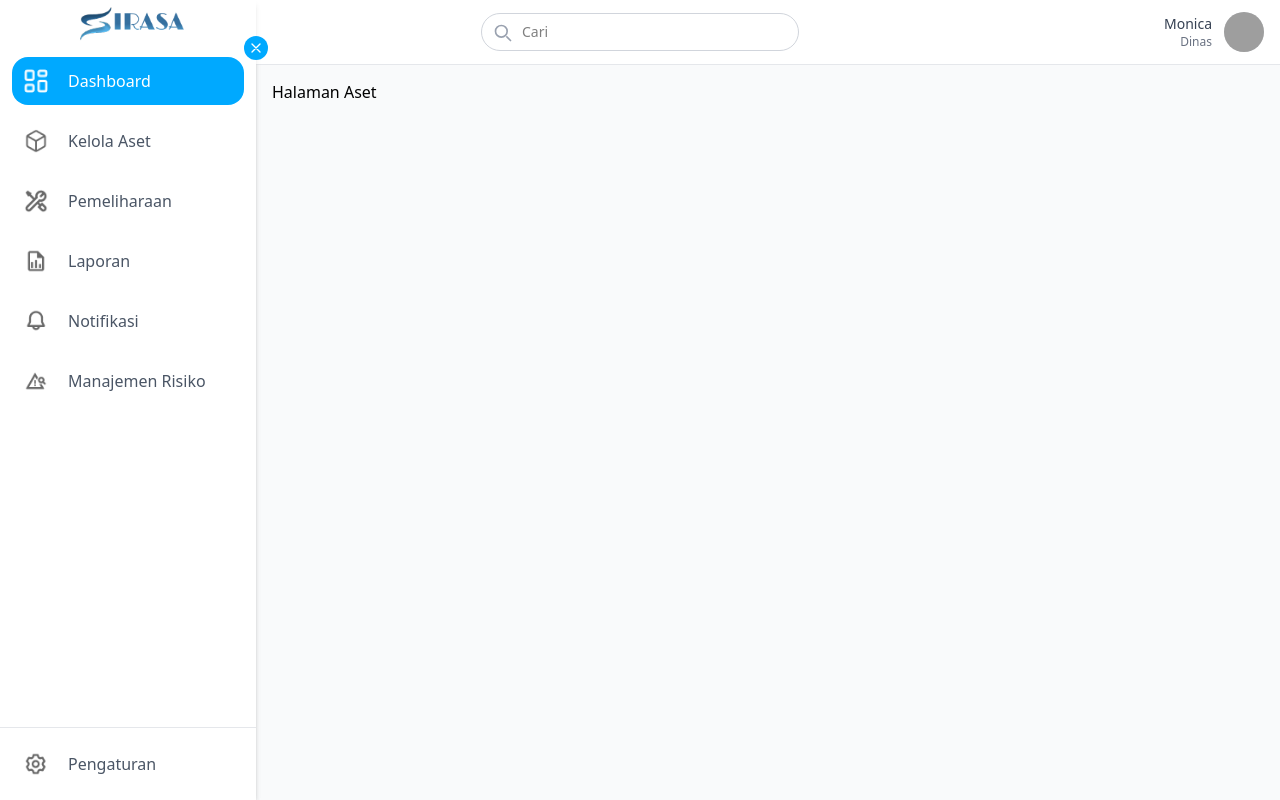
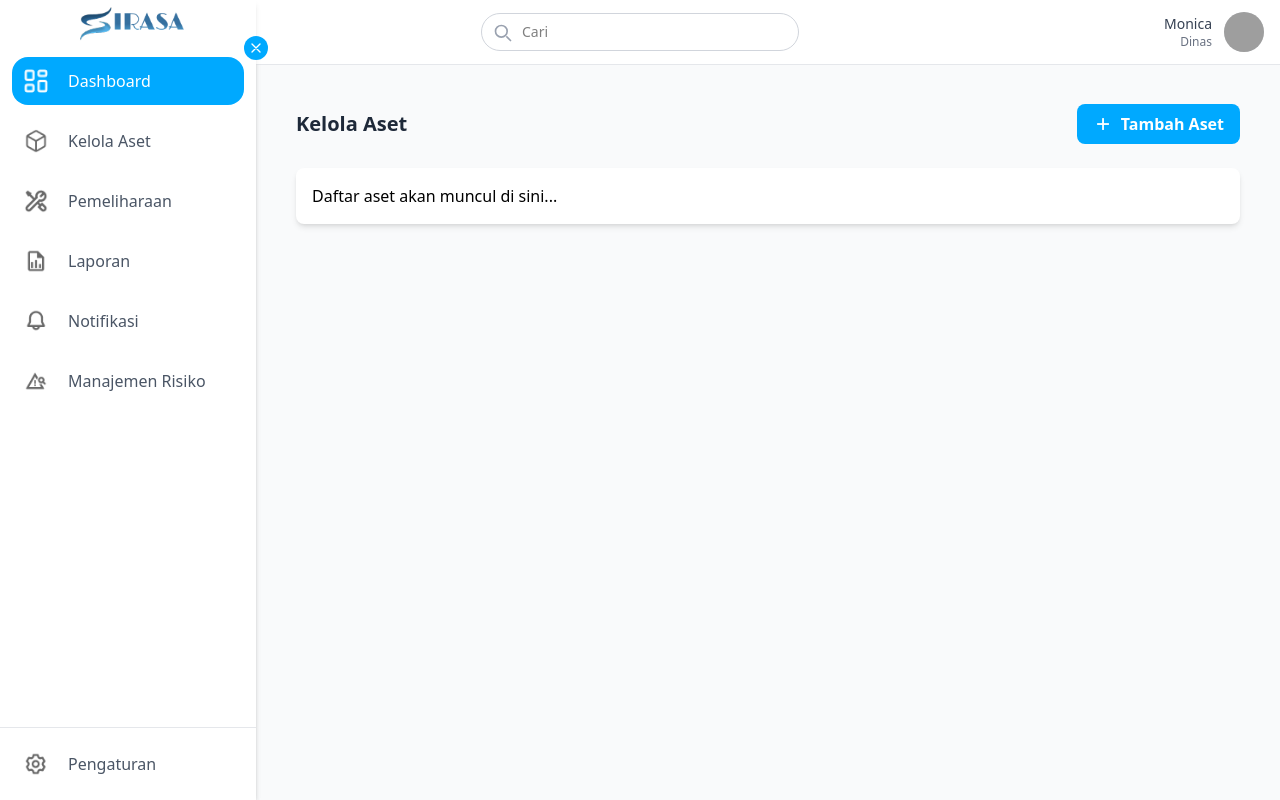
Before and after one commit to actonaa/MANPRO, a React (Vite) app in the folder frontend/: page /kelola-aset in a window 1280 px wide. Built offline with nearby package versions, Linux system fonts and the light colour scheme; grey boxes are pictures that could not be loaded.

Commit message:
feat = tombol asset

```diff
--- /dev/null
+++ b/frontend/src/components/button/TambahAsset.tsx
@@ -0,0 +1,24 @@
+import { useNavigate } from "react-router-dom";
+import tambahAssetIcon from "../../img/kelola-asset/tambah-asset.png";
+
+export default function TambahAssetButton() {
+  const navigate = useNavigate();
+
+  const handleClick = () => {
+    navigate("/tambah-aset");
+  };
+
+  return (
+    <button
+      onClick={handleClick}
+      className="flex items-center gap-2 bg-primary text-white font-semibold py-2 px-4 rounded-lg hover:bg-secondary transition-all duration-300"
+    >
+      <img
+        src={tambahAssetIcon}
+        alt="Tambah Aset"
+        className="w-5 h-5 object-contain"
+      />
+      <span>Tambah Aset</span>
+    </button>
+  );
+}
--- a/frontend/src/pages/kelola-aset.tsx
+++ b/frontend/src/pages/kelola-aset.tsx
@@ -1,9 +1,20 @@
 import Layout from "../components/contanct/Layout";
+import TambahAssetButton from "../components/button/TambahAsset";
 
 export default function Aset() {
   return (
     <Layout>
-      <h1>Halaman Aset</h1>
+      <div className="p-6">
+        <div className="flex justify-between items-center mb-6">
+          <h1 className="text-xl font-bold text-gray-800">Kelola Aset</h1>
+          <TambahAssetButton />
+        </div>
+
+        {/* Konten tabel aset bisa kamu tambahkan di sini */}
+        <div className="bg-white shadow-md rounded-lg p-4">
+          <p>Daftar aset akan muncul di sini...</p>
+        </div>
+      </div>
     </Layout>
   );
 }
```
Also changed, not shown: frontend/src/img/kelola-asset/tambah-asset.png (added).
